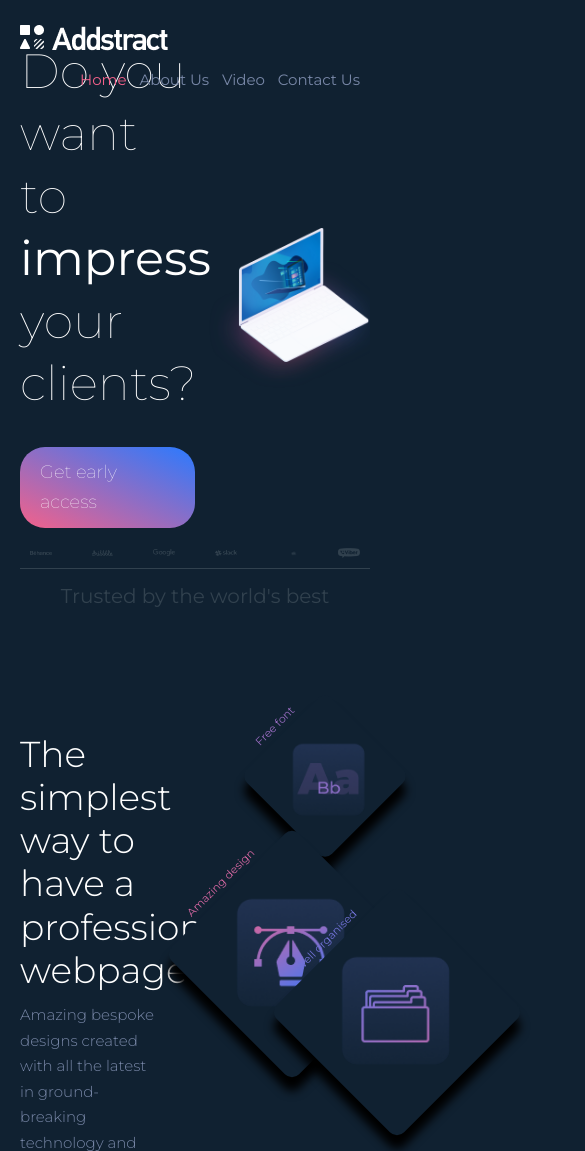
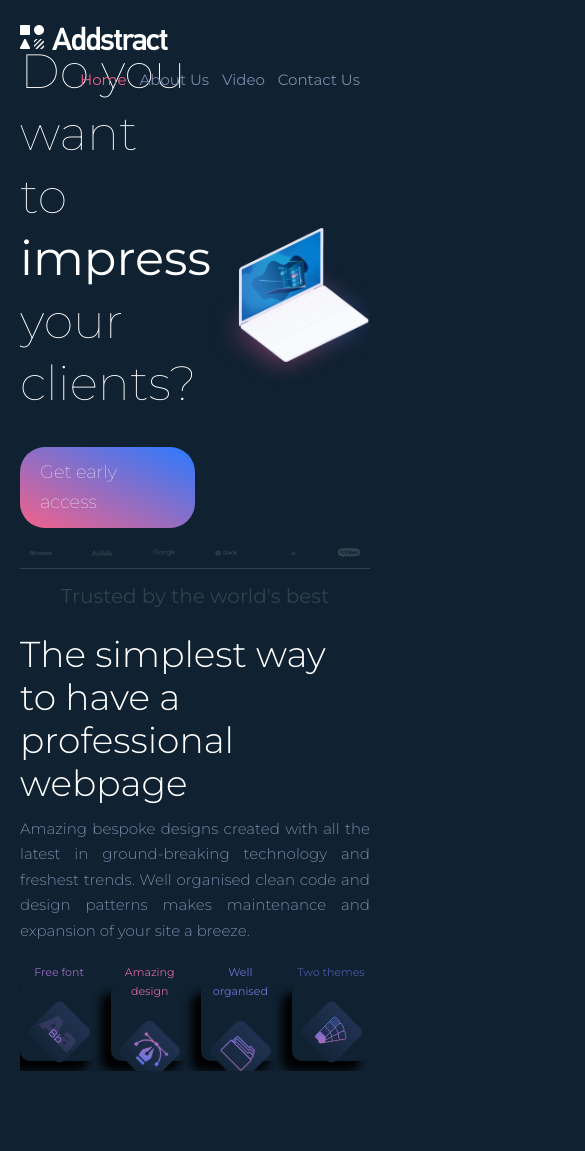
Before and after one commit to willbuilt1/addstract, a website: page app/index.html in a window 390 px wide. Shown: the top 1151 px of the page, 585 px wide, since content can reach past the window. Drawn offline with Linux system fonts and the light colour scheme.

Commit message:
made features section responsive

```diff
--- a/app/assets/scripts/App.js
+++ b/app/assets/scripts/App.js
@@ -7,3 +7,4 @@ new RevealOnScroll($('.header__right'), '85%');
 new RevealOnScroll($('.features__right'), '80%');
 new RevealOnScroll($('.mockups__left'), '80%');
 new RevealOnScroll($('.goodies__right'), '80%');
+new RevealOnScroll($('.video__container'), '80%');
--- a/app/assets/styles/base/_base.css
+++ b/app/assets/styles/base/_base.css
@@ -13,3 +13,7 @@ html{
 body{
     background-color: $mainBlue;
 }
+
+section{
+    overflow: hidden;
+}
--- a/app/assets/styles/modules/_features.css
+++ b/app/assets/styles/modules/_features.css
@@ -1,15 +1,37 @@
 .features{
     display: flex;
 
+    @mixin atMedium {
+        flex-direction: column;
+        align-items: center;
+    }
+
     &__left{
         padding: 10rem 0;
-        width:40%;
+        width:35%;
         margin: auto;
+
+        @mixin atMedium{
+            padding: 0;
+            width: 100%;
+            margin-bottom: 4rem;
+
+            & .bodytext{
+                text-align: justify;
+            }
+        }
     }
     &__right{
         padding: 5rem;
-        width:60%;
+        width:65%;
         position: relative;
+
+        @mixin atMedium{
+            padding: 0;
+            width: 100%;
+            display: flex;
+            justify-content: space-between;
+        }
     }
 
     &__box{
@@ -21,6 +43,15 @@
         border-radius: 1rem;
         text-align: center;
         transform: rotate(-45deg);
+        position: absolute;
+
+        @mixin atMedium{
+            position: initial;
+            display: inline-block;
+            transform: rotate(0);
+            width: 20vw;
+            height: 20vw;
+        }
 
         &-image{
             position: relative;
@@ -36,31 +67,37 @@
 
         &--top{
             color: #986CC0;
-            position: absolute;
-            top: 10%;
-            left: 50%;
+            top: 6%;
+            left: 42%;
             width: 12rem;
             height: 12rem;
+
+            @mixin atMedium{
+                width: 20vw;
+                height: 20vw;
+            }
         }
         &--left{
             color: #D266A0;
-            position: absolute;
-            left: 20%;
+            left: 14%;
             top: 28%;
         }
         &--right{
             color: #7172D7;
-            position: absolute;
-            left: 70%;
-            top: 35%;
+            left: 63%;
+            top: 25%;
         }
         &--bottom{
             color: #46569F;
-            position: absolute;
             width: 12rem;
             height: 12rem;
-            top: 68%;
-            left: 49%;
+            top: 62%;
+            left: 45%;
+
+            @mixin atMedium{
+                width: 20vw;
+                height: 20vw;
+            }
         }
     }
 }
--- a/app/assets/styles/modules/_video.css
+++ b/app/assets/styles/modules/_video.css
@@ -4,6 +4,7 @@
     &__container{
         position: relative;
         margin-bottom: -4rem;
+        width:100%
     }
 
     &__card{
--- a/app/temp/styles/styles.css
+++ b/app/temp/styles/styles.css
@@ -357,6 +357,10 @@ body{
     background-color: #102131;
 }
 
+section{
+    overflow: hidden;
+}
+
 body {
     font-family: "Montserrat", sans-serif;
     font-weight: 400;
@@ -534,16 +538,47 @@ body {
     display: flex;
 }
 
+@media (max-width:768px) {
+
+.features{
+        flex-direction: column;
+        align-items: center
+}
+    }
+
 .features__left{
         padding: 10rem 0;
-        width:40%;
+        width:35%;
         margin: auto;
+    }
+
+@media (max-width:768px) {
+
+.features__left{
+            padding: 0;
+            width: 100%;
+            margin-bottom: 4rem
+    }
+
+            .features__left .bodytext{
+                text-align: justify;
+            }
     }
 
 .features__right{
         padding: 5rem;
-        width:60%;
+        width:65%;
         position: relative;
+    }
+
+@media (max-width:768px) {
+
+.features__right{
+            padding: 0;
+            width: 100%;
+            display: flex;
+            justify-content: space-between
+    }
     }
 
 .features__box{
@@ -556,6 +591,19 @@ body {
         text-align: center;
         -webkit-transform: rotate(-45deg);
                 transform: rotate(-45deg);
+        position: absolute;
+    }
+
+@media (max-width:768px) {
+
+.features__box{
+            position: initial;
+            display: inline-block;
+            -webkit-transform: rotate(0);
+                    transform: rotate(0);
+            width: 20vw;
+            height: 20vw
+    }
     }
 
 .features__box-image{
@@ -573,35 +621,47 @@ body {
 
 .features__box--top{
             color: #986CC0;
-            position: absolute;
-            top: 10%;
-            left: 50%;
+            top: 6%;
+            left: 42%;
             width: 12rem;
             height: 12rem;
         }
 
+@media (max-width:768px) {
+
+.features__box--top{
+                width: 20vw;
+                height: 20vw
+        }
+    }
+
 .features__box--left{
             color: #D266A0;
-            position: absolute;
-            left: 20%;
+            left: 14%;
             top: 28%;
         }
 
 .features__box--right{
             color: #7172D7;
-            position: absolute;
-            left: 70%;
-            top: 35%;
+            left: 63%;
+            top: 25%;
         }
 
 .features__box--bottom{
             color: #46569F;
-            position: absolute;
             width: 12rem;
             height: 12rem;
-            top: 68%;
-            left: 49%;
+            top: 62%;
+            left: 45%;
         }
+
+@media (max-width:768px) {
+
+.features__box--bottom{
+                width: 20vw;
+                height: 20vw
+        }
+    }
 
 .mockups{
     display: flex;
@@ -674,6 +734,7 @@ body {
 .video__container{
         position: relative;
         margin-bottom: -4rem;
+        width:100%
     }
 
 .video__card{
```
Also changed, not shown: app/temp/scripts/App.js.
